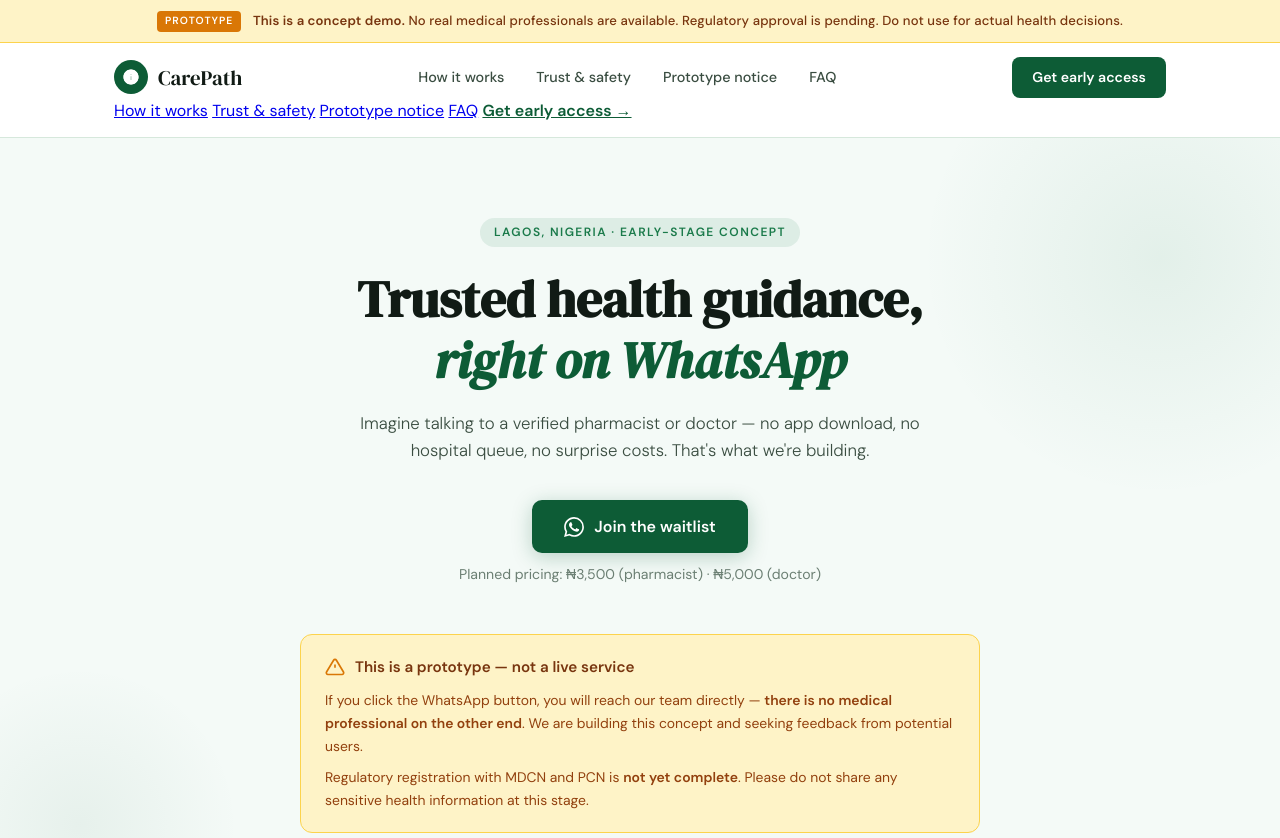
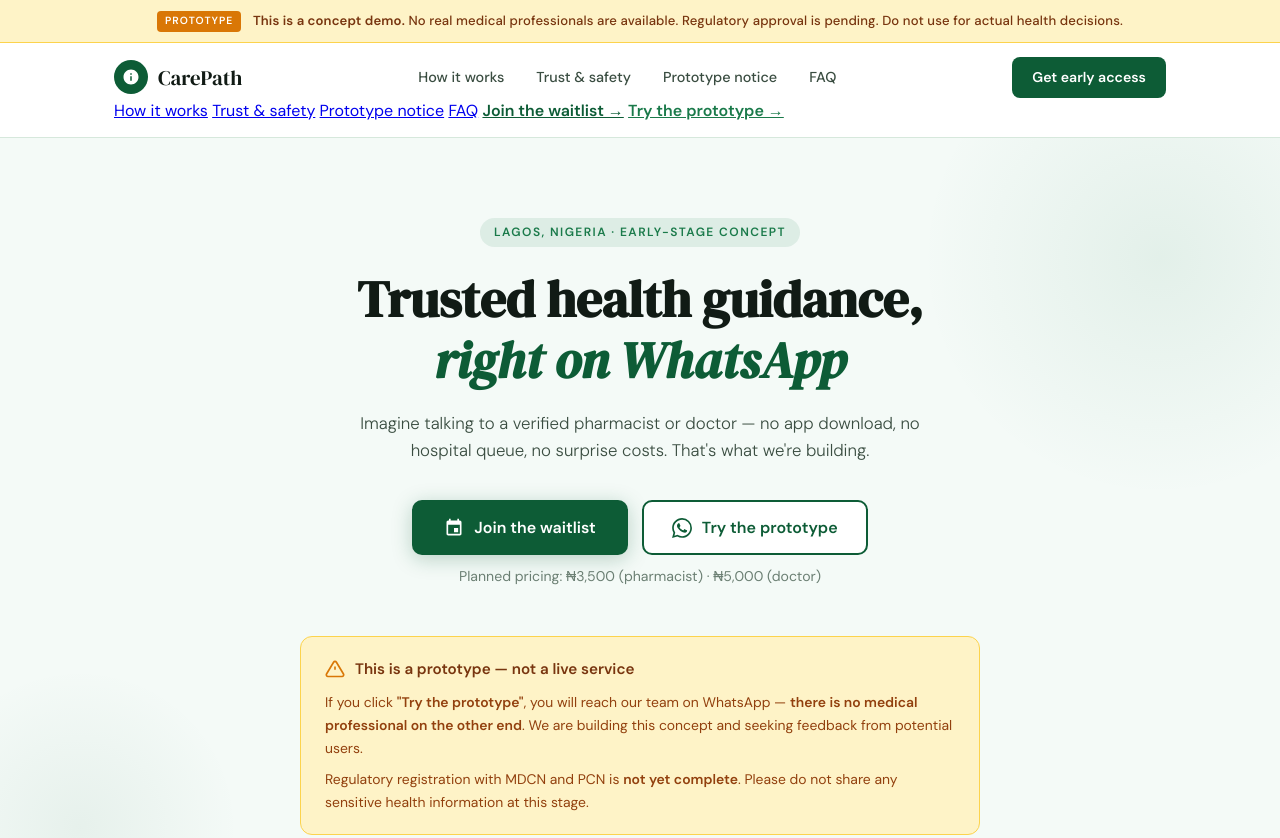
Before and after one commit to legennd48/carepath-bot, a website: page index.html in a window 1280 px wide. Shown: the top 838 px of the page. Drawn offline with Linux system fonts and the light colour scheme.

Commit message:
update: new buttons to hero ection

```diff
--- a/index.html
+++ b/index.html
@@ -200,6 +200,15 @@
       margin-top: 10px;
     }
 
+    /* ── HERO BUTTONS ── */
+    .hero-buttons {
+      display: flex;
+      gap: 14px;
+      justify-content: center;
+      flex-wrap: wrap;
+      margin-bottom: 4px;
+    }
+
     /* ── PROTOTYPE DISCLAIMER BOX ── */
     .disclaimer-box {
       background: var(--amber-light);
@@ -229,7 +238,7 @@
     }
     .disclaimer-box p + p { margin-top: 8px; }
 
-    /* ── BUTTON ── */
+    /* ── BUTTONS ── */
     .btn-primary {
       display: inline-flex;
       align-items: center;
@@ -250,6 +259,27 @@
       box-shadow: 0 8px 28px rgba(13,92,54,0.3);
     }
     .btn-primary svg { width: 20px; height: 20px; fill: white; }
+
+    .btn-secondary {
+      display: inline-flex;
+      align-items: center;
+      gap: 10px;
+      background: white;
+      color: var(--green-deep);
+      font-weight: 600;
+      font-size: 1rem;
+      padding: 13px 28px;
+      border-radius: 10px;
+      text-decoration: none;
+      border: 2px solid var(--green-deep);
+      transition: background 0.2s, transform 0.15s, box-shadow 0.2s;
+    }
+    .btn-secondary:hover {
+      background: var(--green-pale);
+      transform: translateY(-2px);
+      box-shadow: 0 6px 20px rgba(13,92,54,0.15);
+    }
+    .btn-secondary svg { width: 20px; height: 20px; fill: var(--green-deep); }
 
     /* ── SECTION COMMONS ── */
     section { padding: 72px 24px; }
@@ -542,6 +572,7 @@
       .footer-inner { flex-direction: column; gap: 20px; }
       .footer-bottom { flex-direction: column; align-items: flex-start; }
       section { padding: 52px 20px; }
+      .hero-buttons { flex-direction: column; align-items: center; }
     }
 
     /* ── ANIMATIONS ── */
@@ -568,7 +599,7 @@
     <div class="nav-inner">
       <a href="#" class="logo">
         <div class="logo-mark">
-          <svg viewBox="0 0 24 24"><path d="M12 2C6.48 2 2 6.48 2 12s4.48 10 10 10 10-4.48 10-10S17.52 2 12 2zm-1 14H9V8h2v8zm4 0h-2V8h2v8z"/><path d="M11 6h2v2h-2zM11 16h2v2h-2z" opacity="0"/><path d="M10.5 6.5h3v11h-3z" fill="none"/><path d="M12 2C6.48 2 2 6.48 2 12s4.48 10 10 10 10-4.48 10-10S17.52 2 12 2zm1 15h-2v-6h2v6zm0-8h-2V7h2v2z"/></svg>
+          <svg viewBox="0 0 24 24"><path d="M12 2C6.48 2 2 6.48 2 12s4.48 10 10 10 10-4.48 10-10S17.52 2 12 2zm1 15h-2v-6h2v6zm0-8h-2V7h2v2z"/></svg>
         </div>
         <span class="logo-text">CarePath</span>
       </a>
@@ -578,7 +609,7 @@
         <li><a href="#prototype">Prototype notice</a></li>
         <li><a href="#faq">FAQ</a></li>
       </ul>
-      <a href="https://wa.me/2347030332862" class="nav-cta">Get early access</a>
+      <a href="https://docs.google.com/forms/d/e/1FAIpQLSfR1JQ0hwDCWniNx87SaW58e8byWJDYHY_HB9aoWiffuybsPA/viewform?usp=header" target="_blank" rel="noopener noreferrer" class="nav-cta">Get early access</a>
       <button class="hamburger" id="hamburger" aria-label="Open menu">
         <span></span><span></span><span></span>
       </button>
@@ -589,7 +620,8 @@
         <a href="#trust">Trust & safety</a>
         <a href="#prototype">Prototype notice</a>
         <a href="#faq">FAQ</a>
-        <a href="https://wa.me/2347030332862" style="color:var(--green-deep);font-weight:600">Get early access →</a>
+        <a href="https://docs.google.com/forms/d/e/1FAIpQLSfR1JQ0hwDCWniNx87SaW58e8byWJDYHY_HB9aoWiffuybsPA/viewform?usp=header" target="_blank" rel="noopener noreferrer" style="color:var(--green-deep);font-weight:600">Join the waitlist →</a>
+        <a href="https://api.whatsapp.com/send/?phone=2347030332862&text=Hello" target="_blank" rel="noopener noreferrer" style="color:var(--green-mid);font-weight:600">Try the prototype →</a>
       </div>
     </div>
   </nav>
@@ -602,10 +634,19 @@
         <span class="hero-label">Lagos, Nigeria · Early-stage concept</span>
         <h1>Trusted health guidance,<br><em>right on WhatsApp</em></h1>
         <p class="hero-sub">Imagine talking to a verified pharmacist or doctor — no app download, no hospital queue, no surprise costs. That's what we're building.</p>
-        <a href="https://wa.me/2347030332862" class="btn-primary">
-          <svg viewBox="0 0 24 24"><path d="M17.472 14.382c-.297-.149-1.758-.867-2.03-.967-.273-.099-.471-.148-.67.15-.197.297-.767.966-.94 1.164-.173.199-.347.223-.644.075-.297-.15-1.255-.463-2.39-1.475-.883-.788-1.48-1.761-1.653-2.059-.173-.297-.018-.458.13-.606.134-.133.298-.347.446-.52.149-.174.198-.298.298-.497.099-.198.05-.371-.025-.52-.075-.149-.669-1.612-.916-2.207-.242-.579-.487-.5-.669-.51-.173-.008-.371-.01-.57-.01-.198 0-.52.074-.792.372-.272.297-1.04 1.016-1.04 2.479 0 1.462 1.065 2.875 1.213 3.074.149.198 2.096 3.2 5.077 4.487.709.306 1.262.489 1.694.625.712.227 1.36.195 1.871.118.571-.085 1.758-.719 2.006-1.413.248-.694.248-1.289.173-1.413-.074-.124-.272-.198-.57-.347m-5.421 7.403h-.004a9.87 9.87 0 01-5.031-1.378l-.361-.214-3.741.982.998-3.648-.235-.374a9.86 9.86 0 01-1.51-5.26c.001-5.45 4.436-9.884 9.888-9.884 2.64 0 5.122 1.03 6.988 2.898a9.825 9.825 0 012.893 6.994c-.003 5.45-4.437 9.884-9.885 9.884m8.413-18.297A11.815 11.815 0 0012.05 0C5.495 0 .16 5.335.157 11.892c0 2.096.547 4.142 1.588 5.945L.057 24l6.305-1.654a11.882 11.882 0 005.683 1.448h.005c6.554 0 11.89-5.335 11.893-11.893a11.821 11.821 0 00-3.48-8.413z"/></svg>
-          Join the waitlist
-        </a>
+
+        <!-- TWO BUTTONS -->
+        <div class="hero-buttons">
+          <a href="https://docs.google.com/forms/d/e/1FAIpQLSfR1JQ0hwDCWniNx87SaW58e8byWJDYHY_HB9aoWiffuybsPA/viewform?usp=header" target="_blank" rel="noopener noreferrer" class="btn-primary">
+            <svg viewBox="0 0 24 24" style="fill:white"><path d="M17 12h-5v5h5v-5zM16 1v2H8V1H6v2H5c-1.11 0-1.99.9-1.99 2L3 19c0 1.1.89 2 2 2h14c1.1 0 2-.9 2-2V5c0-1.1-.9-2-2-2h-1V1h-2zm3 18H5V8h14v11z"/></svg>
+            Join the waitlist
+          </a>
+          <a href="https://api.whatsapp.com/send/?phone=2347030332862&text=Hello" target="_blank" rel="noopener noreferrer" class="btn-secondary">
+            <svg viewBox="0 0 24 24"><path d="M17.472 14.382c-.297-.149-1.758-.867-2.03-.967-.273-.099-.471-.148-.67.15-.197.297-.767.966-.94 1.164-.173.199-.347.223-.644.075-.297-.15-1.255-.463-2.39-1.475-.883-.788-1.48-1.761-1.653-2.059-.173-.297-.018-.458.13-.606.134-.133.298-.347.446-.52.149-.174.198-.298.298-.497.099-.198.05-.371-.025-.52-.075-.149-.669-1.612-.916-2.207-.242-.579-.487-.5-.669-.51-.173-.008-.371-.01-.57-.01-.198 0-.52.074-.792.372-.272.297-1.04 1.016-1.04 2.479 0 1.462 1.065 2.875 1.213 3.074.149.198 2.096 3.2 5.077 4.487.709.306 1.262.489 1.694.625.712.227 1.36.195 1.871.118.571-.085 1.758-.719 2.006-1.413.248-.694.248-1.289.173-1.413-.074-.124-.272-.198-.57-.347m-5.421 7.403h-.004a9.87 9.87 0 01-5.031-1.378l-.361-.214-3.741.982.998-3.648-.235-.374a9.86 9.86 0 01-1.51-5.26c.001-5.45 4.436-9.884 9.888-9.884 2.64 0 5.122 1.03 6.988 2.898a9.825 9.825 0 012.893 6.994c-.003 5.45-4.437 9.884-9.885 9.884m8.413-18.297A11.815 11.815 0 0012.05 0C5.495 0 .16 5.335.157 11.892c0 2.096.547 4.142 1.588 5.945L.057 24l6.305-1.654a11.882 11.882 0 005.683 1.448h.005c6.554 0 11.89-5.335 11.893-11.893a11.821 11.821 0 00-3.48-8.413z"/></svg>
+            Try the prototype
+          </a>
+        </div>
+
         <p class="hero-price-note">Planned pricing: ₦3,500 (pharmacist) · ₦5,000 (doctor)</p>
 
         <!-- INLINE DISCLAIMER -->
@@ -614,7 +655,7 @@
             <svg viewBox="0 0 24 24" fill="none" stroke="#D97706" stroke-width="2"><path d="M10.29 3.86L1.82 18a2 2 0 001.71 3h16.94a2 2 0 001.71-3L13.71 3.86a2 2 0 00-3.42 0z"/><line x1="12" y1="9" x2="12" y2="13"/><line x1="12" y1="17" x2="12.01" y2="17"/></svg>
             <strong>This is a prototype — not a live service</strong>
           </div>
-          <p>If you click the WhatsApp button, you will reach our team directly — <strong>there is no medical professional on the other end</strong>. We are building this concept and seeking feedback from potential users.</p>
+          <p>If you click <strong>"Try the prototype"</strong>, you will reach our team on WhatsApp — <strong>there is no medical professional on the other end</strong>. We are building this concept and seeking feedback from potential users.</p>
           <p>Regulatory registration with MDCN and PCN is <strong>not yet complete</strong>. Please do not share any sensitive health information at this stage.</p>
         </div>
       </div>
@@ -716,7 +757,7 @@
             <li><strong>No medical professionals are currently available.</strong> This website is a concept demonstration. Anyone responding via WhatsApp is a member of the founding team, not a licensed clinician.</li>
             <li><strong>Regulatory approvals are pending.</strong> CarePath has not yet received the licences required to operate as a healthcare service in Nigeria. We are actively working through the registration process with MDCN and PCN.</li>
             <li><strong>Do not make health decisions based on this platform.</strong> If you have a medical concern, please visit a registered clinic, pharmacy, or hospital in Lagos.</li>
-            <li><strong>We welcome your feedback.</strong> We're speaking with potential users to shape the product. Reach us at <a href="mailto:info@baselogic.dev" style="color:#78350F;font-weight:600;text-decoration:underline">thelogicbaseng@gmail.com</a> — your input matters.</li>
+            <li><strong>We welcome your feedback.</strong> We're speaking with potential users to shape the product. Reach us at <a href="mailto:admin@baselogic.dev" style="color:#78350F;font-weight:600;text-decoration:underline">admin@baselogic.dev</a> — your input matters.</li>
           </ul>
         </div>
       </div>
@@ -779,11 +820,11 @@
           </div>
           <span>CarePath</span>
         </div>
-        <p class="footer-tagline">A concept by TheLogicBase · Lagos, Nigeria</p>
+        <p class="footer-tagline">A concept by The LogicBase · Lagos, Nigeria</p>
       </div>
       <div class="footer-contact">
         <p style="margin-bottom:6px;font-size:0.85rem">Get in touch</p>
-        <a href="mailto:thelogicbaseng@gmail.com">thelogicbaseng@gmail.com</a>
+        <a href="mailto:admin@baselogic.dev">admin@baselogic.dev</a>
       </div>
     </div>
     <div class="footer-bottom">
@@ -822,8 +863,6 @@
       entries.forEach(e => { if (e.isIntersecting) e.target.classList.add('visible'); });
     }, { threshold: 0.15 });
     document.querySelectorAll('.fade-up').forEach(el => observer.observe(el));
-
-    // Fix FAQ data rendering bug from original (innerHHTML typo) — done properly here with JS
   </script>
 </body>
 </html>
```
